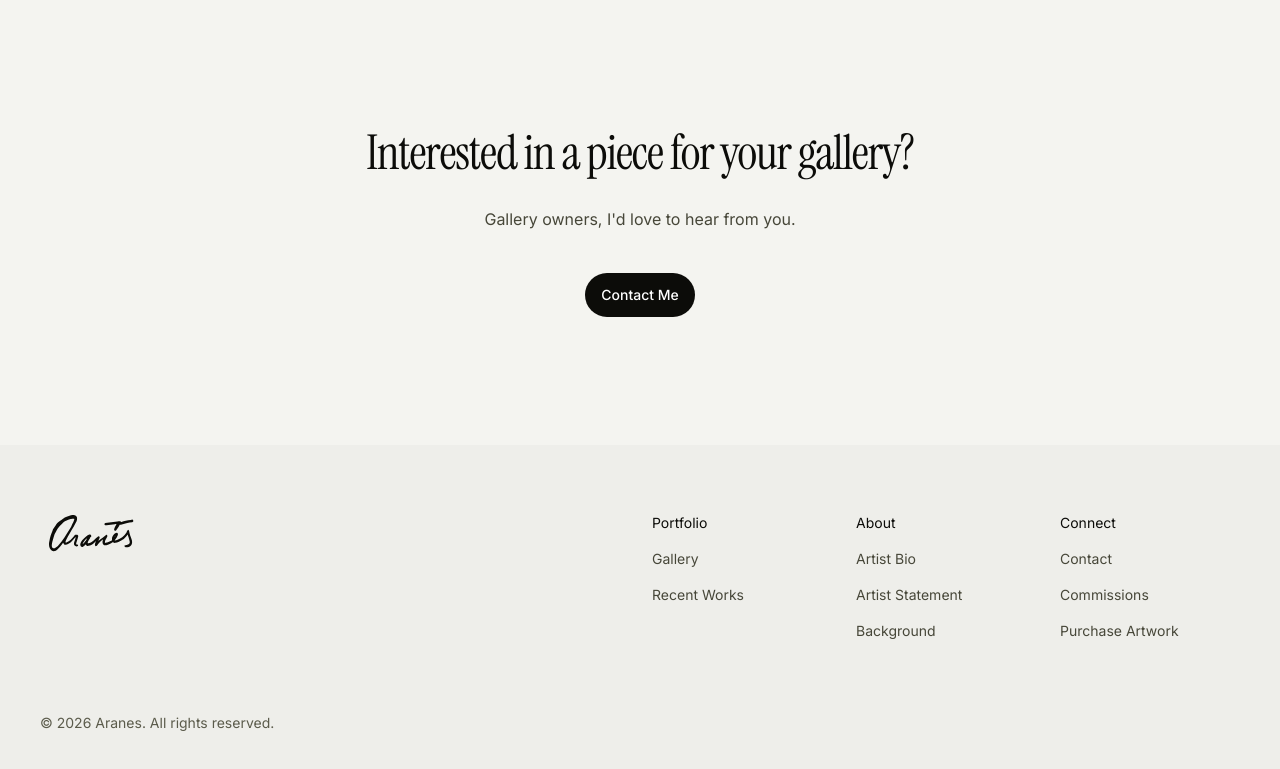
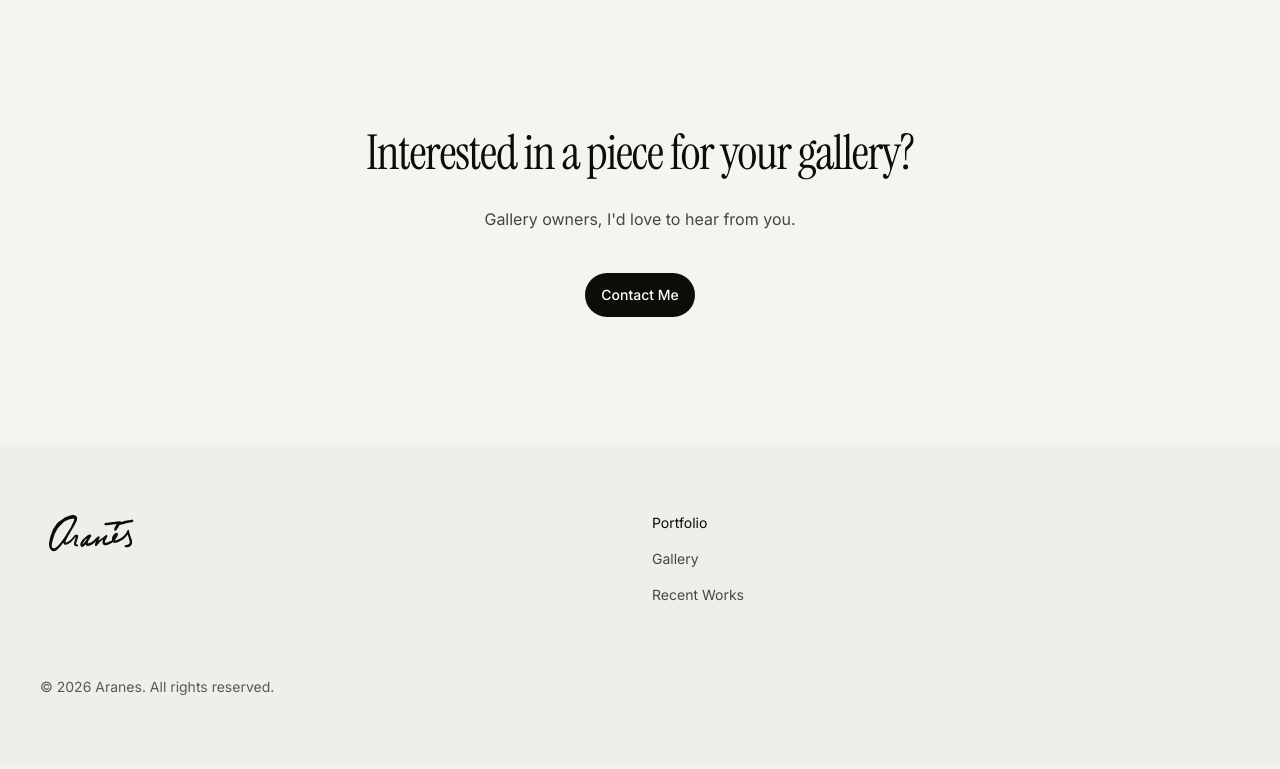
Before and after one commit to chrisjnielson44/aranes-art, a Next.js app: page / in a window 1280 px wide. Shown: the part 3708-4477 px from the top of the page. Built offline with nearby package versions, Linux system fonts and the light colour scheme.

Commit message:
Trim footer links

```diff
--- a/src/components/footer.tsx
+++ b/src/components/footer.tsx
@@ -20,16 +20,6 @@ export function Footer() {
             <FooterLink href="/">Gallery</FooterLink>
             <FooterLink href="/#gallery">Recent Works</FooterLink>
           </FooterCategory>
-          <FooterCategory title="About">
-            <FooterLink href="/about">Artist Bio</FooterLink>
-            <FooterLink href="/about#statement">Artist Statement</FooterLink>
-            <FooterLink href="/about#background">Background</FooterLink>
-          </FooterCategory>
-          <FooterCategory title="Connect">
-            <FooterLink href="/contact">Contact</FooterLink>
-            <FooterLink href="/contact">Commissions</FooterLink>
-            <FooterLink href="/contact">Purchase Artwork</FooterLink>
-          </FooterCategory>
         </>
       }
       fineprint="© 2026 Aranes. All rights reserved."
```
